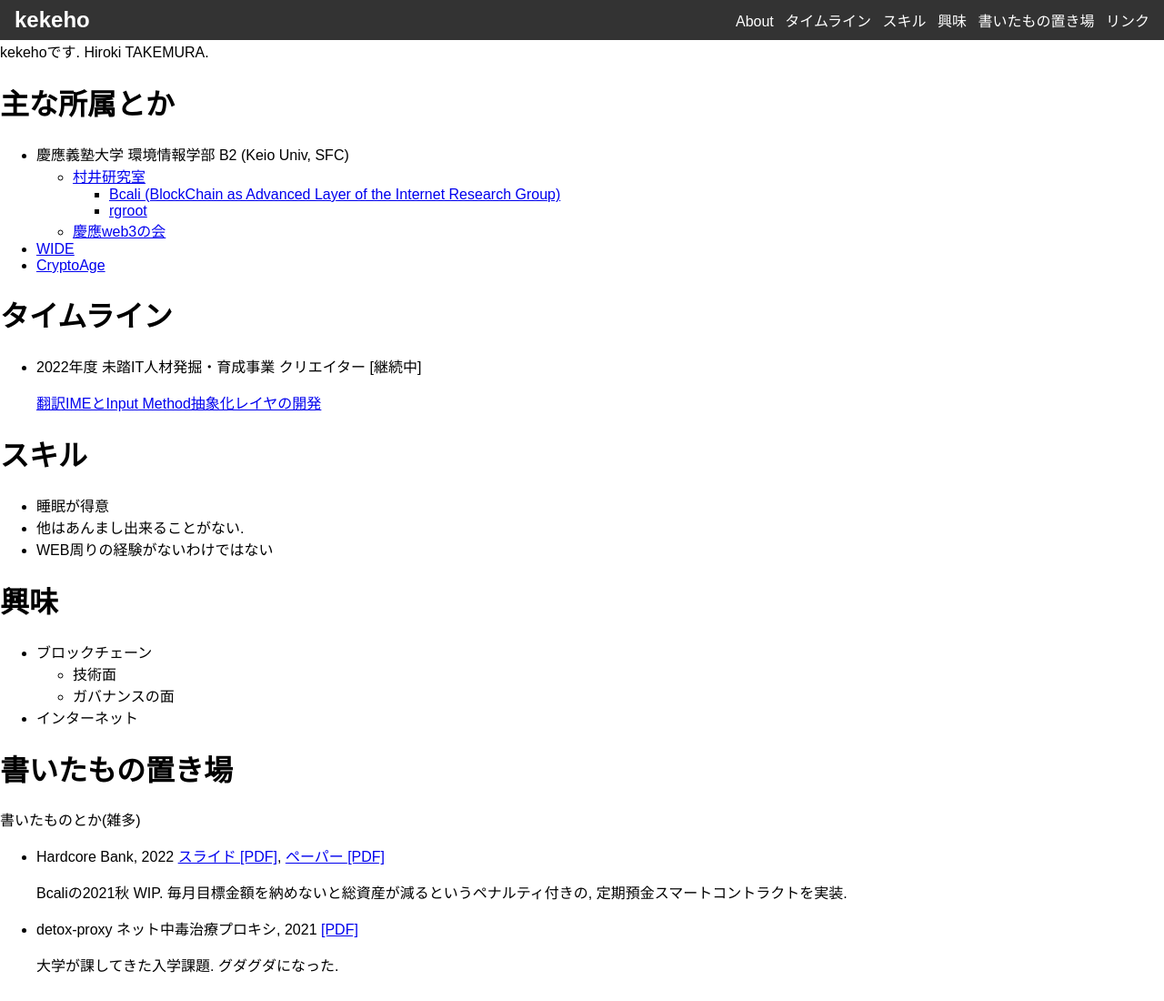
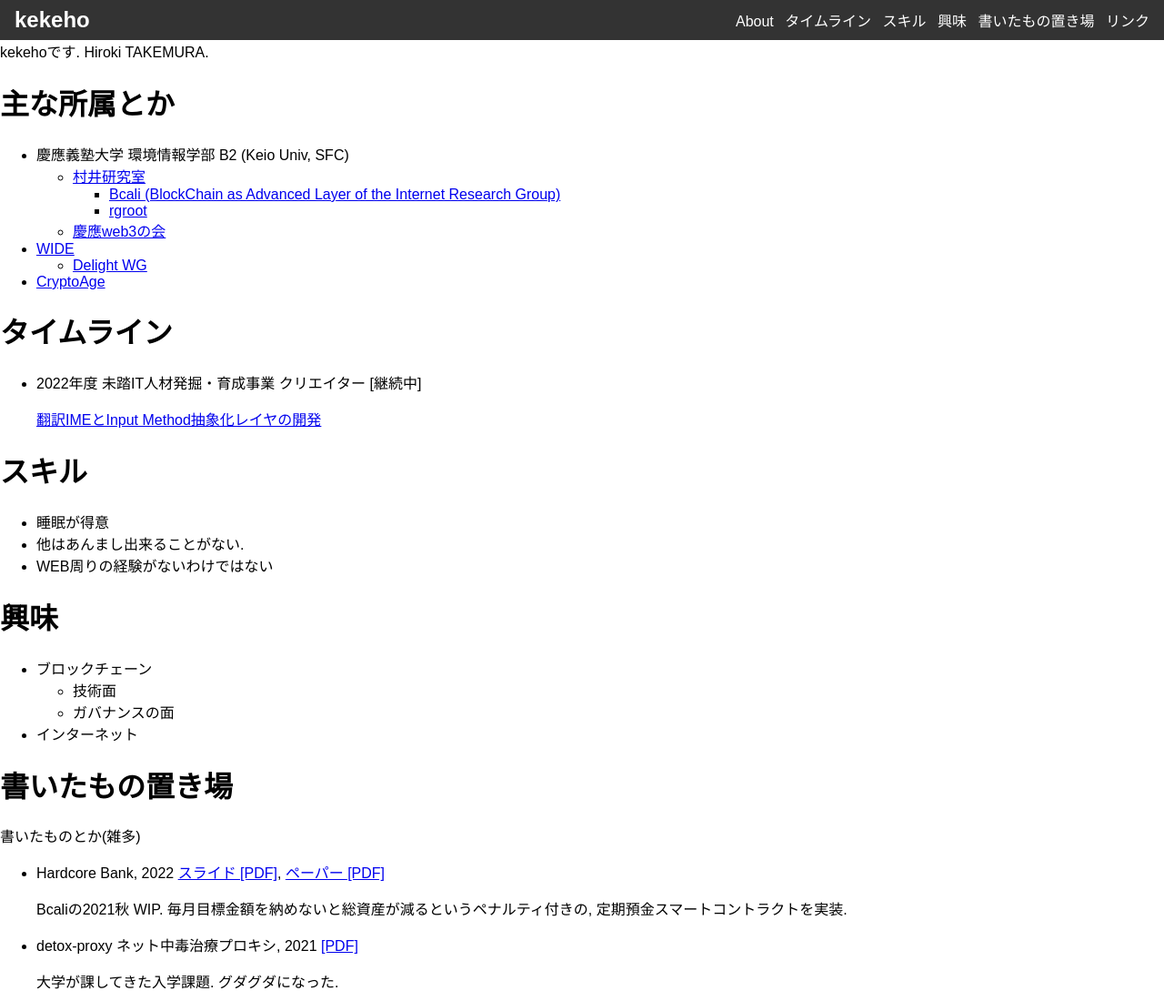
Before and after one commit to kekeho/web, a plain HTML site: page front/index.html in a window 1280 px wide. Shown: the top 1100 px of the page at 91% size. Drawn offline with Linux system fonts and the light colour scheme.

Commit message:
add: delight wg

```diff
--- a/front/index.html
+++ b/front/index.html
@@ -47,7 +47,12 @@
                         <li><a href="https://twitter.com/keioweb3mtg">慶應web3の会</a></li>
                     </ul>
                 </li>
-                <li><a href="https://www.wide.ad.jp">WIDE</a></li>
+                <li>
+                    <a href="https://www.wide.ad.jp">WIDE</a>
+                    <ul>
+                        <li><a href="https://www.wide.ad.jp/Groups/index.html#24">Delight WG</a></li>
+                    </ul>
+                </li>
                 <li><a href="https://cryptoage.tokyo/">CryptoAge</a></li>
             </ul>
         </div>
```
